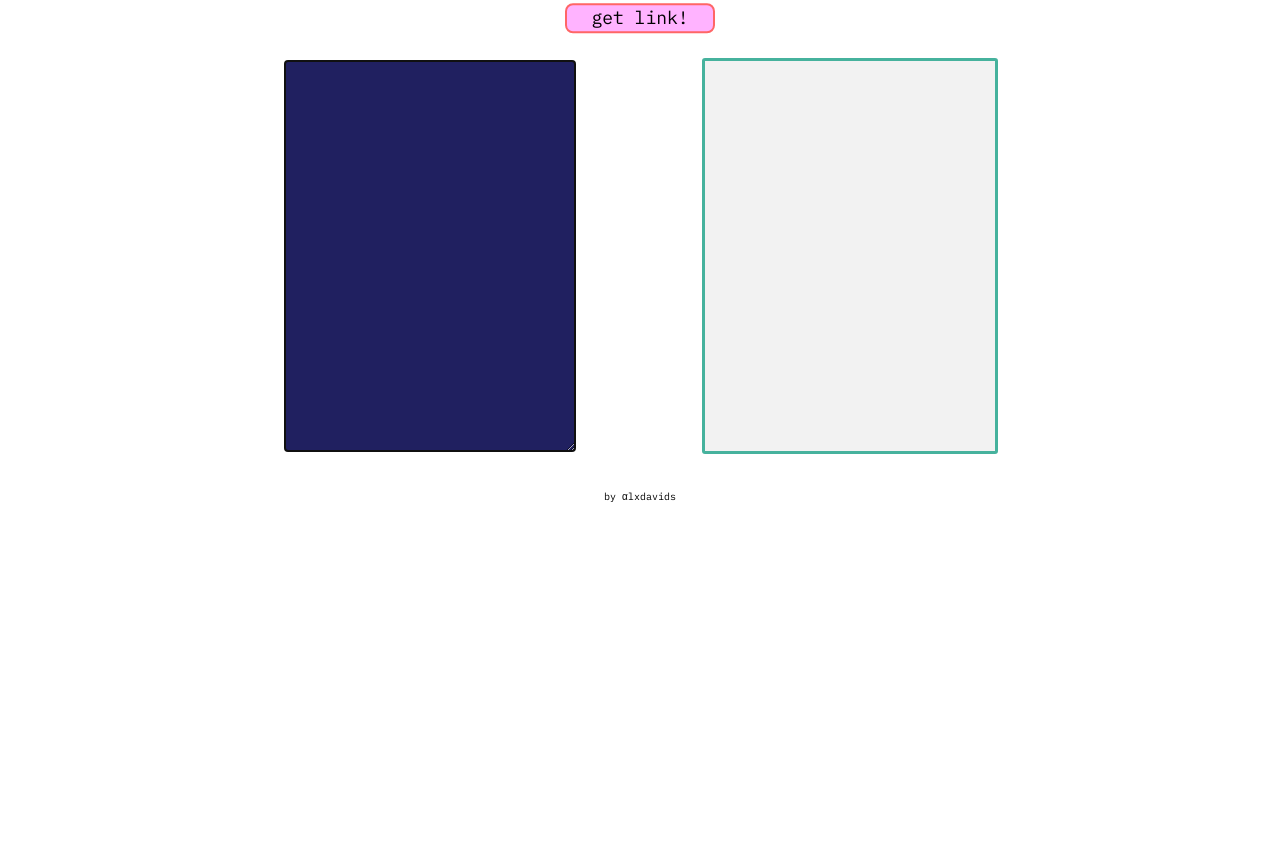
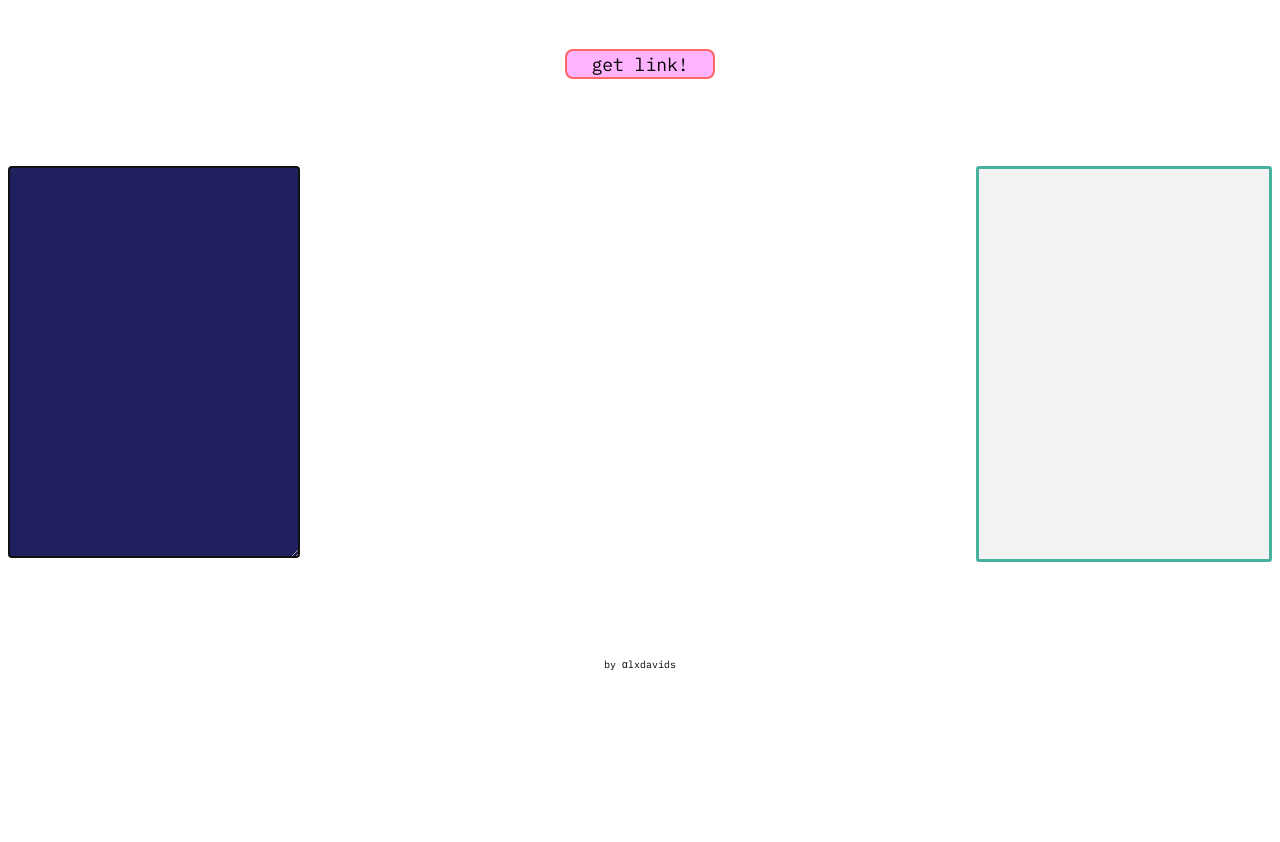
Before and after one commit to alxdavids/octic-space, a website: page index.html in a window 1280 px wide. Shown: the part 144-986 px from the top of the page. Before the commit the page ends 800 px from the top, so only its background shows below. Drawn offline with nearby package versions, Linux system fonts and the light colour scheme.

Commit message:
relative

```diff
--- a/index.html
+++ b/index.html
@@ -12,6 +12,7 @@
     <script type="text/javascript" src="src/greek.js"></script>
 </head>
 <body>
+<div id="anchor">
     <div id="above">
         octic-space
     </div>
@@ -29,6 +30,7 @@
     <div id="footer">
         <p>by &alpha;lxdavids</p>
     </div>
+</div>
 <!-- post-processing -->
 <script type="text/javascript">
     processUrl();
--- a/src/utils.js
+++ b/src/utils.js
@@ -8,10 +8,44 @@ function render() {
   }
   let html = document.getElementById('editor').value;
   html = scriptRender(html);
-  html = html.replace(/[\n]/g, '<br/>');
+  html = processLines(html);
+  html = processAlignment(html);
+  console.log(html);
   html = processGreeks(html);
   const viewer = document.getElementById('viewer');
   viewer.innerHTML = html;
+}
+
+/**
+ * processes the perceived alignment of each line
+ * @param {string} html
+ * @return {string}
+ */
+function processAlignment(html) {
+  let indexAlign = html.indexOf('<p>  ');
+  let indexEnd = html.indexOf('</p>', indexAlign);
+  while (indexAlign > -1 && indexEnd > indexAlign) {
+    const start = html.slice(0, indexAlign);
+    const middle = '<p><span class="align-right">'
+        + html.slice(indexAlign+3, indexEnd) + '</span><br/>';
+    const end = html.slice(indexEnd);
+    html = start + middle + end;
+    indexAlign = html.indexOf('<p>  ');
+    indexEnd = html.indexOf('</p>', indexAlign);
+  }
+  return html;
+}
+
+/**
+ * puts each line in a separate paragraph
+ * @param {string} html
+ * @return {string}
+ */
+function processLines(html) {
+  html = '<p>' + html;
+  html = html.replace(/[\n]/g, '</p><p>');
+  html += '</p>';
+  return html;
 }
 
 /**
@@ -50,7 +84,11 @@ function getCommandEnd(html, sComm) {
   const sub = html.indexOf('-', sComm + 1);
   const mult = html.indexOf('*', sComm + 1);
   const div = html.indexOf('/', sComm + 1);
-  const poss = [space, slash, tag, plus, sub, mult, div];
+  const lbra = html.indexOf('(', sComm + 1);
+  const lsq = html.indexOf('[', sComm + 1);
+  const rbra = html.indexOf(')', sComm + 1);
+  const rsq = html.indexOf(']', sComm + 1);
+  const poss = [space, slash, tag, plus, sub, mult, div, lbra, lsq, rbra, rsq];
   let eComm = html.length;
   for (let i=0; i<poss.length; i++) {
     if (poss[i] == -1) {
@@ -224,6 +262,9 @@ function getTiny() {
     const tinyUrl = data.tinyUrl;
     displayUrl(tinyUrl);
   });
+  socket.on('error', function(data) {
+    alert('An error occurred: ' + data.err);
+  });
 }
 
 /**
--- a/style.css
+++ b/style.css
@@ -1,6 +1,6 @@
 html {
     font-family: 'IBM Plex Mono', sans-serif;
-    font-size: 24px;
+    font-size: 18px;
     --green: #46B29D;
     --blue: #3333cc;
     --red: #DE5B49;
@@ -12,8 +12,7 @@ html {
 
 #main {
     position: absolute;
-    width: 800px;
-    height: 400px;
+    width: 100%;
     background-color: #FFFFFF;
     padding: 20px;
     border-radius: 3px;
@@ -34,20 +33,17 @@ html {
 }
 
 #editor {
-    top: 50%;
-    left: 25%;
-    transform: translateX(-50%) translateY(-50%);
+    position: relative;
+    float: left;
     border-color: var(--lightRed);
     background-color: var(--night);
     color: var(--pink);
 }
 
 #viewer {
-    top: 50%;
-    left: 75%;
-    transform: translateX(-50%) translateY(-50%);
+    position: relative;
+    float: right;
     border-color: var(--green);
-    text-align: center;
     background-color: var(--lightGrey);
     font-weight: bold;
     border-width:3px;
@@ -129,3 +125,14 @@ button:hover {
     border-color: var(--lightRed);
     text-align: center;
 }
+
+.align-right {
+    float: right;
+}
+
+#anchor {
+    position: relative;
+    height: 1000px;
+    margin-left: auto;
+    margin-right: auto;
+}
```
Also changed, not shown: src/srvr/server.js (+7 -2 lines), .eslintrc.json, src/greek.js (line endings or trailing spaces). Lines whose indentation alone changed are shown as unchanged.
